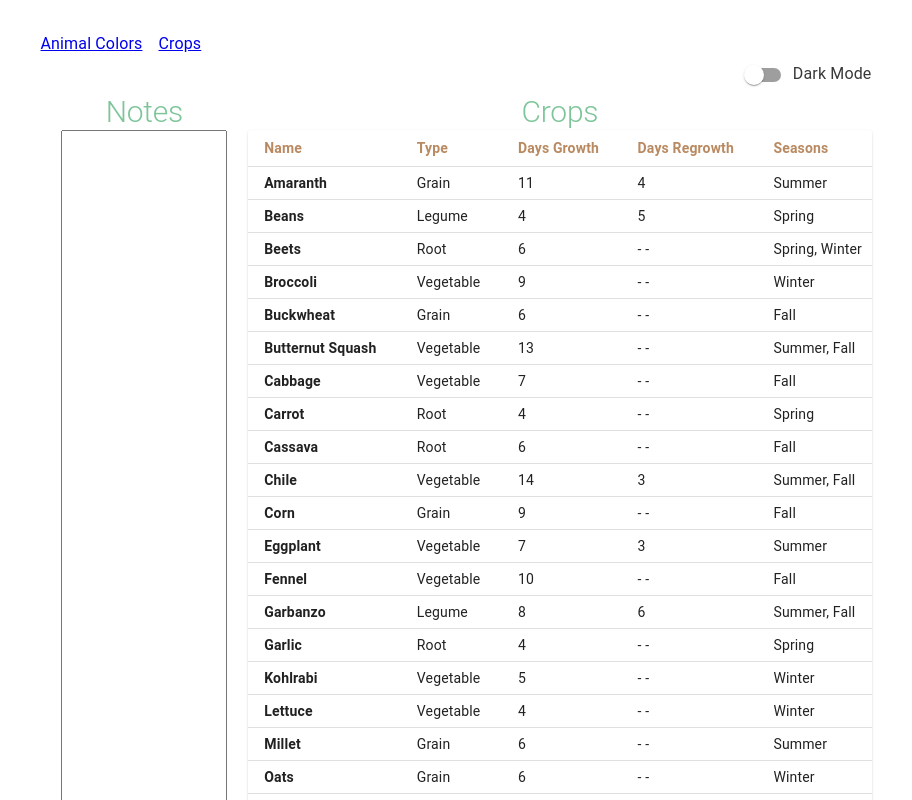
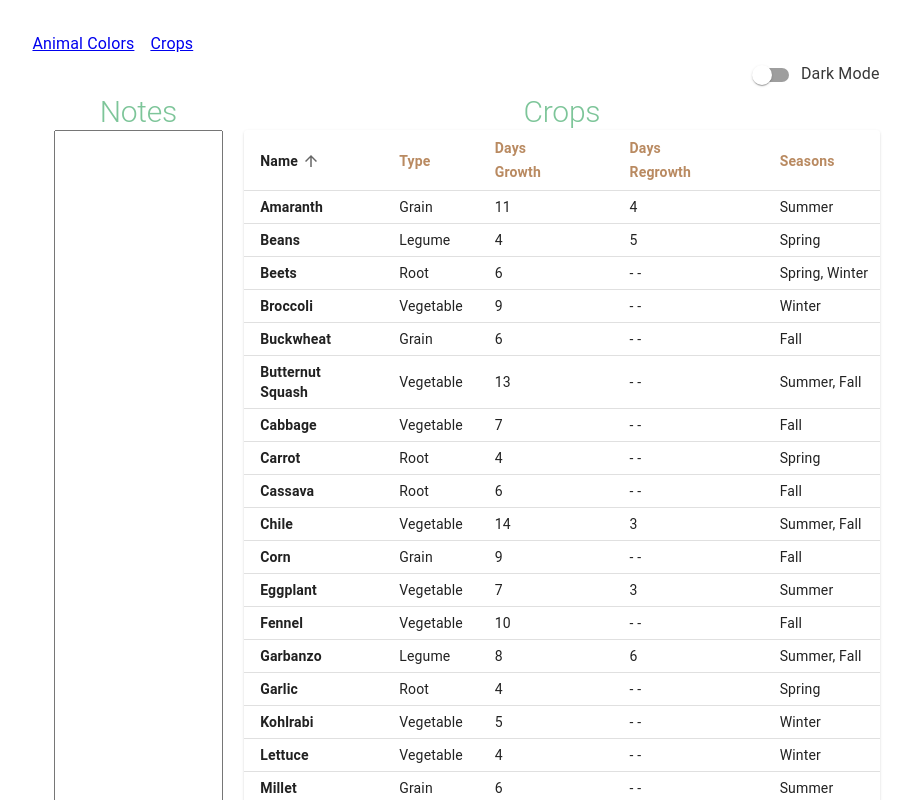
Before and after one commit to piratemermaid/roots-of-pacha-tracker, a React (Vite) app: page /crops in a window 1280 px wide. Shown: the top 800 px of the page, without its empty margins (184-1096 px from the left). Built offline with nearby package versions, Linux system fonts and the light colour scheme.

Commit message:
Add sorting by header to crops table

```diff
--- a/src/components/SortableCropsTable.tsx
+++ b/src/components/SortableCropsTable.tsx
@@ -16,7 +16,7 @@ export default function SortableCropsTable() {
       name: crop.name,
       type: crop.type,
       daysGrowth: crop.daysGrowth,
-      daysRegrowth: crop.daysRegrowth ?? '- -',
+      daysRegrowth: crop.daysRegrowth ?? 0,
       seasons: crop.seasons.join(', '),
     };
   }
--- a/src/components/SortableTable.tsx
+++ b/src/components/SortableTable.tsx
@@ -1,10 +1,16 @@
-import Table from '@mui/material/Table';
-import TableBody from '@mui/material/TableBody';
-import TableCell from '@mui/material/TableCell';
-import TableContainer from '@mui/material/TableContainer';
-import TableHead from '@mui/material/TableHead';
-import TableRow from '@mui/material/TableRow';
-import Paper from '@mui/material/Paper';
+import React from 'react';
+import {
+  Table,
+  TableBody,
+  TableCell,
+  TableContainer,
+  TableHead,
+  TableRow,
+  TableSortLabel,
+  Paper,
+} from '@mui/material';
+
+import { stableSort, getComparator, type Order } from '../utils/tableSort';
 
 type HeadCellProps = {
   id: string;
@@ -14,26 +20,60 @@ type HeadCellProps = {
 type Props = {
   headCells: HeadCellProps[];
   rows: Record<string, string | number>[];
+  defaultOrderBy?: string;
 };
 
-export default function SortableTable({ headCells, rows }: Props) {
+export default function SortableTable({
+  headCells,
+  rows,
+  defaultOrderBy = 'name',
+}: Props) {
+  const [order, setOrder] = React.useState<Order>('asc');
+  const [orderBy, setOrderBy] = React.useState(defaultOrderBy);
+
+  const rowsSorted = React.useMemo(
+    () => stableSort(rows, getComparator(order, orderBy)),
+    [rows, order, orderBy]
+  );
+
+  const handleChangeOrderBy = (name: string) => {
+    if (orderBy === name) {
+      setOrder(order === 'asc' ? 'desc' : 'asc');
+    } else {
+      setOrderBy(name);
+      setOrder('asc');
+    }
+  };
+
   return (
     <>
       <TableContainer component={Paper}>
         <Table sx={{ minWidth: 650 }} aria-label="table" size="small">
           <TableHead>
             <TableRow>
-              {headCells.map((headCell) => (
-                <TableCell
-                  sx={{ fontWeight: 600, color: 'var(--color-secondary)' }}
-                >
-                  {headCell.label}
-                </TableCell>
-              ))}
+              {headCells.map((headCell) => {
+                const isSelected = orderBy === headCell.id;
+
+                return (
+                  <TableCell
+                    sortDirection={isSelected ? order : false}
+                    sx={{ fontWeight: 600, color: 'var(--color-secondary)' }}
+                    onClick={() => handleChangeOrderBy(headCell.id)}
+                  >
+                    <TableSortLabel
+                      active={isSelected}
+                      direction={isSelected ? order : 'asc'}
+                    >
+                      {headCell.label}
+                    </TableSortLabel>
+                  </TableCell>
+                );
+              })}
             </TableRow>
           </TableHead>
+
           <TableBody>
-            {rows.map((row) => {
+            {rowsSorted.map((row) => {
               return (
                 <TableRow
                   key={row.name}
@@ -44,7 +84,7 @@ export default function SortableTable({ headCells, rows }: Props) {
                       component={headCell.id === 'name' ? 'th' : 'td'}
                       sx={headCell.id === 'name' ? { fontWeight: 600 } : null}
                     >
-                      {row[headCell.id]}
+                      {row[headCell.id] !== 0 ? row[headCell.id] : '- -'}
                     </TableCell>
                   ))}
                 </TableRow>
--- /dev/null
+++ b/src/utils/tableSort.ts
@@ -0,0 +1,49 @@
+/**
+ * Sort functions from MUI Sortable Table documentation
+ */
+
+// Since 2020 all major browsers ensure sort stability with Array.prototype.sort().
+// stableSort() brings sort stability to non-modern browsers (notably IE11). If you
+// only support modern browsers you can replace stableSort(exampleArray, exampleComparator)
+// with exampleArray.slice().sort(exampleComparator)
+export function stableSort<T>(
+  array: readonly T[],
+  comparator: (a: T, b: T) => number
+) {
+  const stabilizedThis = array.map((el, index) => [el, index] as [T, number]);
+  stabilizedThis.sort((a, b) => {
+    const order = comparator(a[0], b[0]);
+    if (order !== 0) {
+      return order;
+    }
+    return a[1] - b[1];
+  });
+  return stabilizedThis.map((el) => el[0]);
+}
+
+function descendingComparator<T>(a: T, b: T, orderBy: keyof T) {
+  if (orderBy === 'daysRegrowth') {
+    console.log('>>', a, b);
+  }
+  if (b[orderBy] < a[orderBy]) {
+    return -1;
+  }
+  if (b[orderBy] > a[orderBy]) {
+    return 1;
+  }
+  return 0;
+}
+
+export function getComparator<Key extends keyof any>(
+  order: Order,
+  orderBy: Key
+): (
+  a: { [key in Key]: number | string },
+  b: { [key in Key]: number | string }
+) => number {
+  return order === 'desc'
+    ? (a, b) => descendingComparator(a, b, orderBy)
+    : (a, b) => -descendingComparator(a, b, orderBy);
+}
+
+export type Order = 'asc' | 'desc';
```
